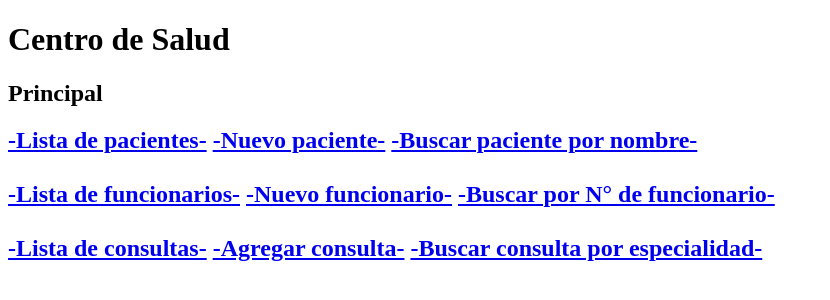
After one commit to javierdeus04/proyecto-final-coderhouse, a Django app: page /ppal/ in a window 1280 px wide. The commit adds this page. Shown: the top 300 px of the page, without its empty margins (0-830 px from the left). Run offline with Django 4.2, Linux system fonts and the light colour scheme.

Commit message:
arreglos de templates

```diff
--- a/coder/templates/coder/agregar_consulta_medica.html
+++ b/coder/templates/coder/agregar_consulta_medica.html
@@ -14,5 +14,8 @@
         <input type="submit" value="Agregar">
     </form>
 
+    <br>  <a href="{% url 'principal' %}">Volver</a>
+
+
 
 {% endblock %}
--- a/coder/templates/coder/agregar_funcionarios.html
+++ b/coder/templates/coder/agregar_funcionarios.html
@@ -14,5 +14,7 @@
         <input type="submit" value="Agregar">
     </form>
 
+    <br>  <a href="{% url 'principal' %}">Volver</a>
+
 
 {% endblock %}
--- a/coder/templates/coder/agregar_pacientes.html
+++ b/coder/templates/coder/agregar_pacientes.html
@@ -14,5 +14,7 @@
         <input type="submit" value="Agregar">
     </form>
 
+    <br>  <a href="{% url 'principal' %}">Volver</a>
+
 
 {% endblock %}
--- a/coder/templates/coder/buscar_consultas_medicas.html
+++ b/coder/templates/coder/buscar_consultas_medicas.html
@@ -1,5 +1,5 @@
 {% extends 'coder/base.html' %}
-{% block titulo%} Buscar por consultas médicas {% endblock %}
+{% block titulo%} Buscar consultas médicas {% endblock %}
 {% block contenido %}
 
   <form action="/consultas/buscar" method="post">
@@ -10,7 +10,9 @@
 
   {% for consulta in consultas_medicas %}
       <ul>
-          <li>{{consulta.especialidad}}, Medico: {{consulta.medico}}, Dias consulta: {{consulta.dias_consulta}}</li>
+          <li>{{consulta.especialidad}}, Médico: {{consulta.medico}}, Días de consulta: {{consulta.dias_consulta}}</li>
       </ul>
   {% endfor %}
+
+  <br>  <a href="{% url 'principal' %}">Volver</a>
 {% endblock %}
--- a/coder/templates/coder/buscar_funcionario.html
+++ b/coder/templates/coder/buscar_funcionario.html
@@ -10,7 +10,10 @@
 
   {% for funcionario in lista_funcionarios %}
       <ul>
-          <li> Nombre: {{funcionario.nombre}}, Apellido: {{funcionario.apellido}}, N° Func: {{funcionario.numero_func}}</li>
+          <li> Nombre: {{funcionario.nombre}}, Apellido: {{funcionario.apellido}}, Cargo: {{funcionario.cargo}},
+             N° Func: {{funcionario.numero_func}}</li>
       </ul>
   {% endfor %}
+
+  <br>  <a href="{% url 'principal' %}">Volver</a>
 {% endblock %}
--- a/coder/templates/coder/buscar_paciente.html
+++ b/coder/templates/coder/buscar_paciente.html
@@ -13,4 +13,6 @@
           <li> Nombre: {{paciente.nombre}}, Apellido: {{paciente.apellido}}, CI.: {{paciente.numero_ci}}</li>
       </ul>
   {% endfor %}
+
+  <br>  <a href="{% url 'principal' %}">Volver</a>
 {% endblock %}
--- a/coder/templates/coder/lista_de_consultas.html
+++ b/coder/templates/coder/lista_de_consultas.html
@@ -11,4 +11,6 @@
             <li>{{consulta}}</li>
         {% endfor %}
     <ul>
+
+    <br>  <a href="{% url 'principal' %}">Volver</a>
 {% endblock %}
--- a/coder/templates/coder/lista_de_funcionarios.html
+++ b/coder/templates/coder/lista_de_funcionarios.html
@@ -11,4 +11,6 @@
             <li>{{funcionario}}</li>
         {% endfor %}
     <ul>
+
+    <br>  <a href="{% url 'principal' %}">Volver</a>
 {% endblock %}
--- a/coder/templates/coder/lista_de_pacientes.html
+++ b/coder/templates/coder/lista_de_pacientes.html
@@ -11,4 +11,6 @@
             <li>{{paciente}}</li>
         {% endfor %}
     <ul>
+
+    <br>  <a href="{% url 'principal' %}">Volver</a>
 {% endblock %}
--- /dev/null
+++ b/coder/templates/coder/ppal.html
@@ -0,0 +1,20 @@
+{% extends 'coder/base.html' %}
+{% block titulo%} Principal {% endblock %}
+{% block contenido %}
+
+  <a href="{% url 'pacientes-list' %}">-Lista de pacientes-</a>
+  <a href="{% url 'nuevo-paciente' %}">-Nuevo paciente-</a>
+  <a href="{% url 'buscar-paciente' %}">-Buscar paciente por nombre-</a><br><br>
+
+  <a href="{% url 'funcionarios-list' %}">-Lista de funcionarios-</a>
+  <a href="{% url 'nuevo-funcionario' %}">-Nuevo funcionario-</a>
+  <a href="{% url 'buscar-funcionario' %}">-Buscar por N° de funcionario-</a><br><br>
+
+  <a href="{% url 'conultas-list' %}">-Lista de consultas-</a>
+  <a href="{% url 'agregar-consulta' %}">-Agregar consulta-</a>
+  <a href="{% url 'buscar-consulta' %}">-Buscar consulta por especialidad-</a>
+
+
+
+
+{% endblock %}
--- a/coder/views.py
+++ b/coder/views.py
@@ -1,7 +1,14 @@
 from django.shortcuts import render, get_object_or_404
 from django.views import View
 from coder.models import ConsultaMedica, Funcionario, Paciente
-from coder.forms import Buscar, PacienteForm, FuncionarioForm, ConsultaForm, BuscarConsulta
+from coder.forms import PacienteForm, FuncionarioForm, ConsultaForm, BuscarPorEsp, BuscarPorNombrePac, BuscarPorNumFunc
+
+class PaginaPpal(View):
+    template_name = 'coder/ppal.html'
+
+    def get(self, request):
+        return render(request, self.template_name)
+
 
 class ListarPacientes(View):
     template_name = 'coder/lista_de_pacientes.html'
@@ -63,7 +70,7 @@ class AgregarFuncionarios(View):
 class AgregarConsulta(View):
     template_name = 'coder/agregar_consulta_medica.html'
     form_class = ConsultaForm
-    initial = {'medico':'', 'especialidad':'', 'dias':''}
+    initial = {'medico':'', 'especialidad':'', 'dias_consulta':''}
 
     def get(self, request):
         form = self.form_class(initial=self.initial)
@@ -78,10 +85,9 @@ class AgregarConsulta(View):
 
         return render(request, self.template_name, {'form': form})
 
-
 class BuscarPaciente(View):
 
-    form_class = Buscar
+    form_class = BuscarPorNombrePac
     template_name = 'coder/buscar_paciente.html'
     initial = {"nombre":""}
 
@@ -102,9 +108,9 @@ class BuscarPaciente(View):
 
 class BuscarFuncionario(View):
 
-    form_class = Buscar
+    form_class = BuscarPorNumFunc
     template_name = 'coder/buscar_funcionario.html'
-    initial = {"nombre":""}
+    initial = {"numero_func":int}
 
     def get(self, request):
         form = self.form_class(initial=self.initial)
@@ -113,8 +119,8 @@ class BuscarFuncionario(View):
     def post(self, request):
         form = self.form_class(request.POST)
         if form.is_valid():
-            nombre = form.cleaned_data.get("nombre")
-            lista_funcionarios = Funcionario.objects.filter(nombre__icontains=nombre).all()
+            numero_func = form.cleaned_data.get("numero_func")
+            lista_funcionarios = Funcionario.objects.filter(numero_func__icontains=numero_func).all()
             form = self.form_class(initial=self.initial)
             return render(request, self.template_name, {'form':form,
                                                         'lista_funcionarios':lista_funcionarios})
@@ -123,7 +129,7 @@ class BuscarFuncionario(View):
 
 class BuscarConsulta(View):
 
-    form_class = BuscarConsulta
+    form_class = BuscarPorEsp
     template_name = 'coder/buscar_consultas_medicas.html'
     initial = {"especialidad":""}
 
--- a/proyecto/urls.py
+++ b/proyecto/urls.py
@@ -15,17 +15,20 @@ Including another URLconf
 """
 from django.contrib import admin
 from django.urls import path
-from coder.views import AgregarConsulta, BuscarConsulta, ListarConsultas, AgregarFuncionarios, BuscarFuncionario, BuscarPaciente, ListarPacientes, AgregarPacientes, ListarFuncionarios
+from coder.views import (AgregarConsulta, BuscarConsulta, ListarConsultas,
+                        AgregarFuncionarios, BuscarFuncionario, BuscarPaciente,
+                        ListarPacientes, AgregarPacientes, ListarFuncionarios, PaginaPpal)
 
 urlpatterns = [
     path('admin/', admin.site.urls),
-    path('pacientes/', ListarPacientes.as_view()),
-    path('pacientes/agregar', AgregarPacientes.as_view()),
-    path('pacientes/buscar', BuscarPaciente.as_view()),
-    path('funcionarios/', ListarFuncionarios.as_view()),
-    path('funcionarios/agregar', AgregarFuncionarios.as_view()),
-    path('funcionarios/buscar', BuscarFuncionario.as_view()),
-    path('consultas/', ListarConsultas.as_view()),
-    path('consultas/agregar', AgregarConsulta.as_view()),
-    path('consultas/buscar', BuscarConsulta.as_view()),
+    path('ppal/', PaginaPpal.as_view(), name='principal'),
+    path('pacientes/', ListarPacientes.as_view(), name='pacientes-list'),
+    path('pacientes/agregar', AgregarPacientes.as_view(), name='nuevo-paciente'),
+    path('pacientes/buscar', BuscarPaciente.as_view(), name='buscar-paciente'),
+    path('funcionarios/', ListarFuncionarios.as_view(), name='funcionarios-list'),
+    path('funcionarios/agregar', AgregarFuncionarios.as_view(), name='nuevo-funcionario'),
+    path('funcionarios/buscar', BuscarFuncionario.as_view(), name='buscar-funcionario'),
+    path('consultas/', ListarConsultas.as_view(), name='conultas-list'),
+    path('consultas/agregar', AgregarConsulta.as_view(), name='agregar-consulta'),
+    path('consultas/buscar', BuscarConsulta.as_view(), name='buscar-consulta'),
 ]
```
Also changed, not shown: coder/forms.py (+5 -2 lines).
